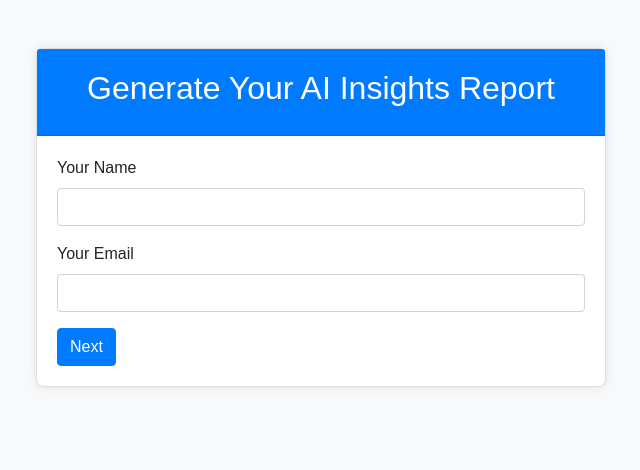
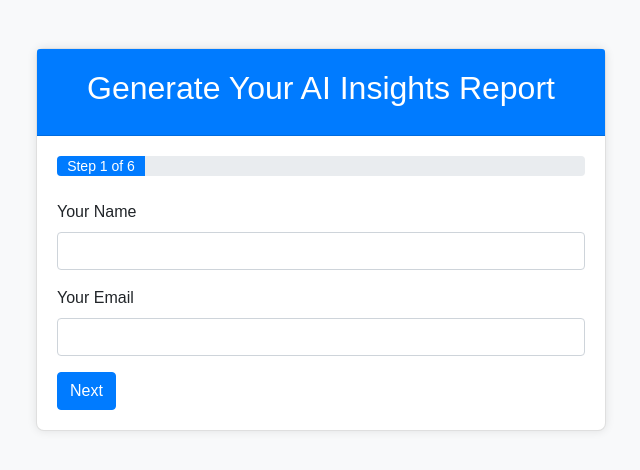
Before and after one commit to dmotts/ai-insights, a Flask app: page / in a window 1280 px wide. Shown: the top 470 px of the page, without its empty margins (319-959 px from the left). Run offline with Flask 2, Linux system fonts and the light colour scheme; some libraries are stand-ins or nearby versions.

Commit message:
Add progress bar to frontend

```diff
--- a/static/styles.css
+++ b/static/styles.css
@@ -37,3 +37,13 @@ body {
 #result {
     margin-top: 20px;
 }
+
+.progress {
+    height: 20px;
+}
+
+.progress-bar {
+    font-size: 14px;
+    line-height: 20px;
+    color: #fff;
+}
--- a/templates/generate_report.html
+++ b/templates/generate_report.html
@@ -14,6 +14,11 @@
                 <h2>Generate Your AI Insights Report</h2>
             </div>
             <div class="card-body">
+                <!-- Progress bar -->
+                <div class="progress mb-4">
+                    <div id="progressBar" class="progress-bar" role="progressbar" style="width: 0%;" aria-valuenow="0" aria-valuemin="0" aria-valuemax="100"></div>
+                </div>
+
                 <form id="reportForm">
                     <div id="step-1" class="step">
                         <div class="form-group">
@@ -91,10 +96,18 @@
     <script>
         $(document).ready(function() {
             var currentStep = 1;
+            var totalSteps = $('.step').length;
 
             function showStep(step) {
                 $('.step').hide();
                 $('#step-' + step).show();
+                updateProgressBar(step);
+            }
+
+            function updateProgressBar(step) {
+                var percent = (step / totalSteps) * 100;
+                $('#progressBar').css('width', percent + '%').attr('aria-valuenow', percent);
+                $('#progressBar').text('Step ' + step + ' of ' + totalSteps);
             }
 
             $('.next-step').click(function() {
```
